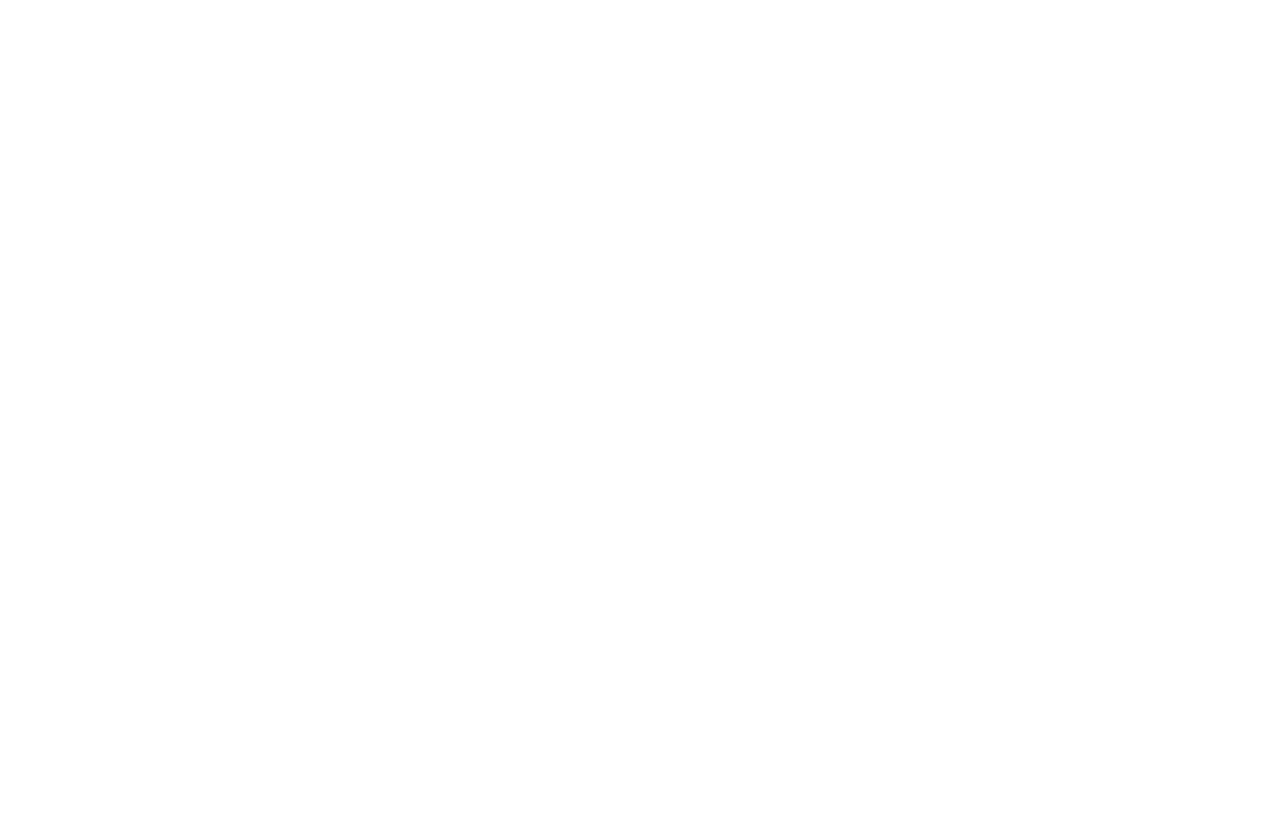
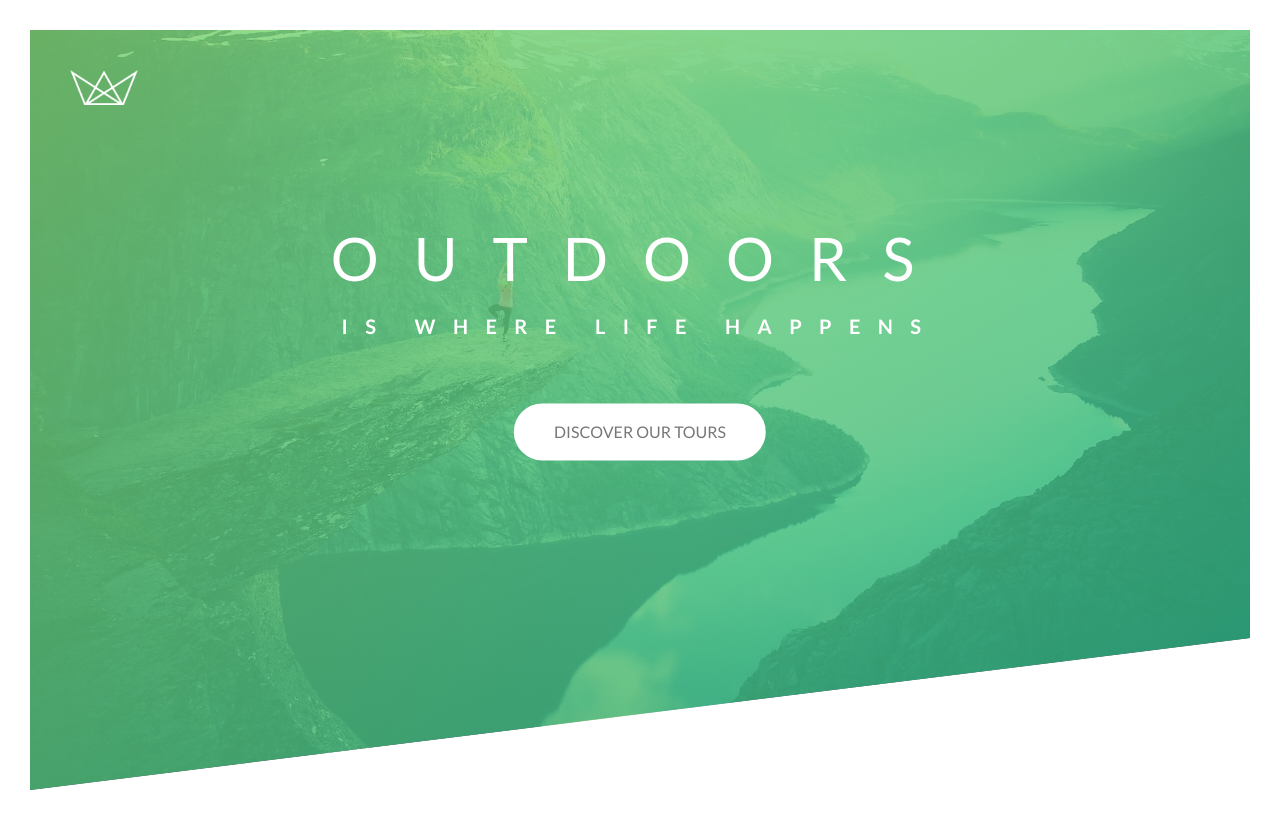
Before and after one commit to Pkdarius/Road-To-Fullstack, a plain HTML site: page 02. Advanced CSS and Sass Flexbox, Grid, Animations and More/Natours - Start/starter/index.html in a window 1280 px wide. Drawn offline with Linux system fonts and the light colour scheme; files that its build step writes are made by us from their sources.

Commit message:
Practice the Natours

```diff
--- a/02. Advanced CSS and Sass Flexbox, Grid, Animations and More/Natours - Start/starter/css/style.css
+++ b/02. Advanced CSS and Sass Flexbox, Grid, Animations and More/Natours - Start/starter/css/style.css
@@ -6,3 +6,123 @@ Medium green: #55c57a
 Dark green: #28b485
 
 */
+
+* {
+  margin: 0;
+  padding: 0;
+  box-sizing: border-box;
+}
+
+body {
+  font-family: Lato, sans-serif;
+  font-size: 16px;
+  line-height: 1.7;
+  font-weight: 400;
+  color: #777;
+  padding: 30px;
+}
+
+.header {
+  height: 95vh;
+  background-image: linear-gradient(to right bottom, rgba(126, 213, 111, 0.8), rgba(40, 180, 133, 0.8)), url(../img/hero.jpg);
+  background-size: cover;
+  background-position: top;
+  position: relative;
+  clip-path: polygon(0 0, 100% 0, 100% 80%, 0 100%);
+}
+
+.logo-box {
+  position: absolute;
+  top: 40px;
+  left: 40px;
+}
+
+.logo {
+  height: 35px;
+}
+
+.text-box {
+  position: absolute;
+  top: 40%;
+  left: 50%;
+  transform: translate(-50%, -50%);
+  text-align: center;
+}
+
+.heading-primary {
+  color: #fff;
+  margin-bottom: 60px;
+}
+
+.heading-primary-main {
+  display: block;
+  text-transform: uppercase;
+  font-size: 60px;
+  font-weight: 400;
+  letter-spacing: 35px;
+  animation-name: toRight;
+  animation-duration: 2s;
+}
+
+.heading-primary-sub {
+  display: block;
+  text-transform: uppercase;
+  font-size: 20px;
+  font-weight: 700;
+  letter-spacing: 17.4px;
+  animation-name: toLeft;
+  animation-duration: 2s;
+}
+
+@keyframes toRight {
+  0% {
+    transform: translateX(-100px);
+  }
+
+  80% {
+    transform: translateX(10px);
+  }
+
+  100% {
+    transform: translateX(0px);
+  }
+}
+
+@keyframes toLeft {
+  0% {
+    transform: translateX(100px);
+  }
+
+  80% {
+    transform: translateX(-10px);
+  }
+
+  100% {
+    transform: translateX(0px);
+  }
+}
+
+.btn:link,
+.btn:visited {
+  text-decoration: none;
+  text-transform: uppercase;
+  padding: 15px 40px;
+  display: inline-block;
+  border-radius: 100px;
+  transition: all .2s;
+}
+
+.btn-white {
+  background-color: #fff;
+  color: #777;
+}
+
+.btn:hover {
+  transform: translateY(-3px);
+  box-shadow: 0 10px 20px rgba(0, 0, 0, 0.2);
+}
+
+.btn:active {
+  transform: translateY(-1px);
+  box-shadow: 0 5px 10px rgba(0, 0, 0, 0.2);
+}
--- a/02. Advanced CSS and Sass Flexbox, Grid, Animations and More/Natours - Start/starter/index.html
+++ b/02. Advanced CSS and Sass Flexbox, Grid, Animations and More/Natours - Start/starter/index.html
@@ -1,5 +1,6 @@
 <!DOCTYPE html>
 <html lang="en">
+
 <head>
     <meta charset="UTF-8">
     <meta name="viewport" content="width=device-width, initial-scale=1.0">
@@ -12,8 +13,22 @@
 
     <title>Natours | Exciting tours for adventurous people</title>
 </head>
+
 <body>
+    <header class="header">
+        <div class="logo-box">
+            <img src="./img/logo-white.png" alt="logo" class="logo">
+        </div>
 
+        <div class="text-box">
+            <h1 class="heading-primary">
+                <span class="heading-primary-main">Outdoors</span>
+                <span class="heading-primary-sub">is where life happens</span>
+            </h1>
+            <a href="#" class="btn btn-white">Discover our tours</a>
+        </div>
+    </header>
 
 </body>
+
 </html>
```
Lines whose indentation alone changed are shown as unchanged.
